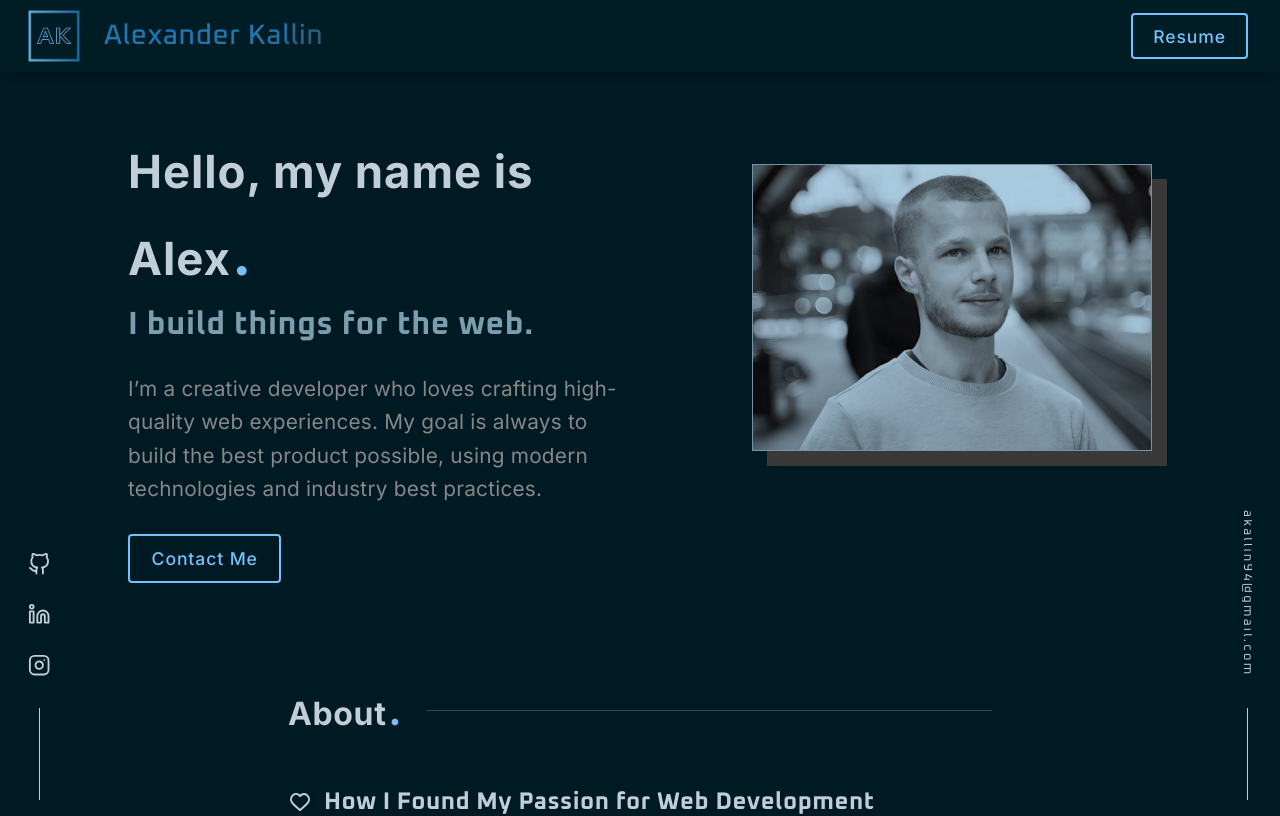
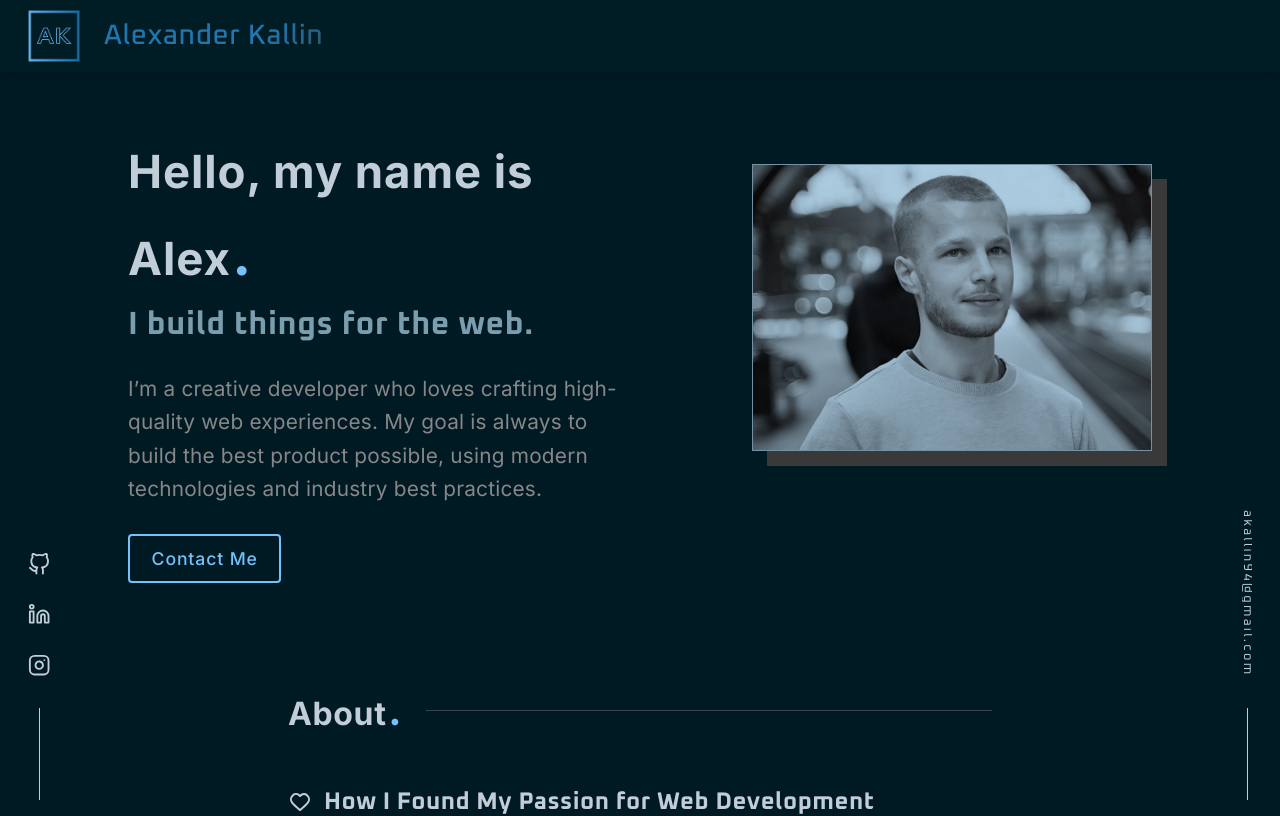
Before and after one commit to ghidra-codes/ak-portfolio, a React (Vite) app: page / in a window 1280 px wide. Shown: the top 816 px of the page. Built offline with nearby package versions, Linux system fonts and the light colour scheme.

Commit message:
fixed sequential hide animations for navbar and navbar menu; refactored navbar component and made seperate components for mobile and desktop navbar

```diff
--- a/src/assets/scss/layout/nav-bar/_navbar.scss
+++ b/src/assets/scss/layout/nav-bar/_navbar.scss
@@ -14,6 +14,7 @@
 	background-color: rgba(0, 29, 38, 0.95);
 	backdrop-filter: blur(10px);
 	box-shadow: 0px 5px 15px rgba(0, 0, 0, 0.15);
+	overflow: hidden;
 
 	.brand {
 		display: flex;
@@ -52,7 +53,7 @@
 	top: calc(var(--navbar-height));
 	border: none;
 	right: 0;
-	z-index: 20;
+	z-index: 30;
 	padding: 1rem;
 	width: 14rem;
 	max-width: 300px;
--- /dev/null
+++ b/src/components/layout/nav-bar/DesktopNavBar.tsx
@@ -0,0 +1,57 @@
+import { motion } from "motion/react";
+import NavBarLinks from "./NavBarLinks";
+import SlideFillButton from "@/components/ui/SlideFillButton";
+import { fadeInSlideBtn } from "@/utils/animations/navBarLinks/fadeInSlideBtn";
+import { Section } from "@/types/sections.types";
+import React from "react";
+
+const containerVariants = {
+	visible: {
+		transition: {
+			staggerChildren: 0.1,
+		},
+	},
+	hidden: {},
+};
+
+interface DesktopNavBarProps {
+	activeSection: Section | null;
+	setActiveSection: React.Dispatch<React.SetStateAction<Section | null>>;
+	onStartHeaderAnimations: () => void;
+	showBtn: boolean;
+}
+
+const DesktopNavBar: React.FC<DesktopNavBarProps> = ({
+	activeSection,
+	setActiveSection,
+	onStartHeaderAnimations,
+	showBtn,
+}) => {
+	return (
+		<motion.nav className="navbar">
+			<div className="brand">
+				<div className="logo-wrapper" />
+				<h1 className="navbar-heading">Alexander Kallin</h1>
+			</div>
+
+			<motion.div
+				className="navbar-links-wrapper"
+				variants={containerVariants}
+				initial="hidden"
+				animate="visible"
+			>
+				<NavBarLinks
+					variant="regular"
+					activeSection={activeSection}
+					onSetActive={setActiveSection}
+					onLastLinkAnimationComplete={onStartHeaderAnimations}
+				/>
+				<motion.div variants={fadeInSlideBtn} initial="hidden" animate={showBtn ? "show" : ""}>
+					<SlideFillButton title="Resume" />
+				</motion.div>
+			</motion.div>
+		</motion.nav>
+	);
+};
+
+export default DesktopNavBar;
--- /dev/null
+++ b/src/components/layout/nav-bar/MobileNavBar.tsx
@@ -0,0 +1,74 @@
+import { AnimatePresence, motion } from "motion/react";
+import HamburgerBtn from "./hamburger-btn/HamburgerBtn";
+import SlideFillButton from "@/components/ui/SlideFillButton";
+import NavBarLinks from "./NavBarLinks";
+import React from "react";
+import { Section } from "@/types/sections.types";
+import { fadeInSlideBtnSmallScreen } from "@/utils/animations/navBarLinks/fadeInSlideBtn";
+import { EASE_IN_OUT } from "@/constants/animations";
+import useNavbarAutoHide from "@/hooks/useNavbarAutoHide";
+
+interface MobileNavBarProps {
+	activeSection: Section | null;
+	setActiveSection: React.Dispatch<React.SetStateAction<Section | null>>;
+	showBtn: boolean;
+	onStartHeaderAnimations: () => void;
+}
+
+const MobileNavBar: React.FC<MobileNavBarProps> = ({
+	onStartHeaderAnimations,
+	activeSection,
+	setActiveSection,
+	showBtn,
+}) => {
+	const { hidden, setShowMenu, completeExit, showMenu } = useNavbarAutoHide();
+
+	return (
+		<>
+			<motion.nav
+				className="navbar"
+				variants={{ hidden: { y: "-100%" }, visible: { y: 0 } }}
+				animate={hidden ? "hidden" : "visible"}
+				transition={{ duration: 0.4, ease: "easeInOut" }}
+			>
+				<div className="brand">
+					<div className="logo-wrapper" />
+				</div>
+				<motion.div className="navbar-links-wrapper">
+					<HamburgerBtn onToggle={() => setShowMenu((prev) => !prev)} active={showMenu} />
+					<motion.div
+						variants={fadeInSlideBtnSmallScreen}
+						initial="hidden"
+						animate={showBtn ? "show" : ""}
+						onAnimationComplete={onStartHeaderAnimations}
+					>
+						<SlideFillButton title="Resume" />
+					</motion.div>
+				</motion.div>
+			</motion.nav>
+
+			<AnimatePresence onExitComplete={completeExit}>
+				{showMenu && (
+					<motion.div
+						key="menu"
+						className="menu-wrapper"
+						initial={{ x: "100%", opacity: 0 }}
+						animate={{ x: 0, opacity: 1 }}
+						exit={{ x: "100%", opacity: 0 }}
+						transition={{ type: "tween", ease: EASE_IN_OUT, duration: 0.3 }}
+					>
+						<NavBarLinks
+							variant="hamburger"
+							activeSection={activeSection}
+							onSetActive={setActiveSection}
+							onLinkClick={() => setShowMenu(false)}
+							stagger={showMenu}
+						/>
+					</motion.div>
+				)}
+			</AnimatePresence>
+		</>
+	);
+};
+
+export default MobileNavBar;
--- a/src/components/layout/nav-bar/NavBar.tsx
+++ b/src/components/layout/nav-bar/NavBar.tsx
@@ -1,66 +1,19 @@
-import React, { useEffect, useState } from "react";
-import HamburgerBtn from "./hamburger-btn/HamburgerBtn";
-import NavBarLinks from "./NavBarLinks";
-import { motion, useScroll, useMotionValueEvent, AnimatePresence } from "motion/react";
+import { useEffect, useState } from "react";
 import { useMediaQuery } from "react-responsive";
 import { Section } from "@/types/sections.types";
-import SlideFillButton from "@/components/ui/SlideFillButton";
 import { SECTIONS } from "@/constants/sections";
-import { fadeInSlideBtn, fadeInSlideBtnSmallScreen } from "@/utils/animations/navBarLinks/fadeInSlideBtn";
-
-const containerVariants = {
-	visible: {
-		transition: {
-			staggerChildren: 0.1,
-		},
-	},
-	hidden: {},
-};
+import MobileNavBar from "./MobileNavBar";
+import DesktopNavBar from "./DesktopNavBar";
 
 interface NavBarProps {
 	onStartHeaderAnimations: () => void;
 }
 
 export default function NavBar({ onStartHeaderAnimations }: NavBarProps) {
-	const { scrollY } = useScroll();
 	const isSmallScreen = useMediaQuery({ maxWidth: 942 });
 
 	const [activeSection, setActiveSection] = useState<Section | null>(null);
 	const [showBtn, setShowBtn] = useState(false);
-
-	const [showMenu, setShowMenu] = useState(false);
-
-	const [pendingHide, setPendingHide] = useState(false);
-	const [hidden, setHidden] = useState(false);
-
-	useMotionValueEvent(scrollY, "change", (latest) => {
-		if (!isSmallScreen) {
-			setHidden(false);
-			return;
-		}
-
-		const previous = scrollY.getPrevious();
-
-		if (previous) {
-			const isScrollingDown = latest > previous && latest > 100;
-
-			if (isScrollingDown) {
-				if (showMenu) {
-					setShowMenu(false);
-					setPendingHide(true);
-					return;
-				}
-
-				setHidden(true);
-			} else {
-				setHidden(false);
-			}
-		}
-	});
-
-	const handleToggle = () => setShowMenu((prev) => !prev);
-
-	const handleLinkClick = () => setShowMenu(false);
 
 	useEffect(() => {
 		if (isSmallScreen) {
@@ -79,67 +32,21 @@
 
 	return (
 		<>
-			<motion.nav
-				className="navbar"
-				variants={{ hidden: { y: "-100%" }, visible: { y: 0 } }}
-				animate={hidden ? "hidden" : "visible"}
-				transition={{ duration: 0.4, ease: "easeInOut" }}
-			>
-				<div className="brand">
-					<div className="logo-wrapper"></div>
-					{!isSmallScreen && <h1 className="navbar-heading">Alexander Kallin</h1>}
-				</div>
-				<motion.div
-					className="navbar-links-wrapper"
-					variants={containerVariants}
-					initial="hidden"
-					animate="visible"
-				>
-					{isSmallScreen && <HamburgerBtn onToggle={handleToggle} active={showMenu} />}
-					{!isSmallScreen && (
-						<NavBarLinks
-							variant="regular"
-							activeSection={activeSection}
-							onSetActive={setActiveSection}
-							onLastLinkAnimationComplete={!isSmallScreen ? onStartHeaderAnimations : undefined}
-						/>
-					)}
-					<motion.div
-						variants={!isSmallScreen ? fadeInSlideBtn : fadeInSlideBtnSmallScreen}
-						initial="hidden"
-						animate={showBtn ? "show" : ""}
-						onAnimationComplete={isSmallScreen ? onStartHeaderAnimations : undefined}
-					>
-						<SlideFillButton title="Resume" />
-					</motion.div>
-				</motion.div>
-			</motion.nav>
-			<AnimatePresence>
-				{isSmallScreen && showMenu && (
-					<motion.div
-						key="menu"
-						className="menu-wrapper"
-						initial={{ x: "100%", opacity: 0 }}
-						animate={{ x: 0, opacity: 1, pointerEvents: "auto" }}
-						exit={{ x: "100%", opacity: 0, pointerEvents: "none" }}
-						transition={{ duration: 0.3, ease: "easeInOut" }}
-						onAnimationComplete={(definition) => {
-							if (definition === "exit" && pendingHide) {
-								setHidden(true);
-								setPendingHide(false);
-							}
-						}}
-					>
-						<NavBarLinks
-							variant="hamburger"
-							onLinkClick={handleLinkClick}
-							activeSection={activeSection}
-							onSetActive={setActiveSection}
-							stagger={showMenu}
-						/>
-					</motion.div>
-				)}
-			</AnimatePresence>
+			{isSmallScreen ? (
+				<MobileNavBar
+					activeSection={activeSection}
+					setActiveSection={setActiveSection}
+					onStartHeaderAnimations={onStartHeaderAnimations}
+					showBtn={showBtn}
+				/>
+			) : (
+				<DesktopNavBar
+					activeSection={activeSection}
+					setActiveSection={setActiveSection}
+					onStartHeaderAnimations={onStartHeaderAnimations}
+					showBtn={showBtn}
+				/>
+			)}
 		</>
 	);
 }
--- /dev/null
+++ b/src/hooks/useNavbarAutoHide.ts
@@ -0,0 +1,38 @@
+import { useMotionValueEvent, useScroll } from "motion/react";
+import { useState } from "react";
+
+const useNavbarAutoHide = () => {
+	const { scrollY } = useScroll();
+
+	const [showMenu, setShowMenu] = useState(false);
+	const [pendingHide, setPendingHide] = useState(false);
+	const [hidden, setHidden] = useState(false);
+
+	useMotionValueEvent(scrollY, "change", (latest) => {
+		const prev = scrollY.getPrevious();
+		const scrollingDown = prev !== undefined && latest > prev;
+
+		if (scrollingDown) {
+			if (showMenu) {
+				setShowMenu(false);
+				setPendingHide(true);
+				return;
+			}
+
+			if (!pendingHide) setHidden(true);
+		} else {
+			setHidden(false);
+		}
+	});
+
+	const completeExit = () => {
+		if (pendingHide) {
+			setHidden(true);
+			setPendingHide(false);
+		}
+	};
+
+	return { showMenu, setShowMenu, hidden, completeExit };
+};
+
+export default useNavbarAutoHide;
--- a/src/utils/animations/navBarLinks/fadeInSlideLeftGroup.ts
+++ b/src/utils/animations/navBarLinks/fadeInSlideLeftGroup.ts
@@ -6,8 +6,8 @@
 		show: {
 			opacity: 1,
 			transition: {
+				delayChildren: 0.3,
 				staggerChildren: 0.2,
-				delayChildren: 0.2,
 			},
 		},
 	},
```
